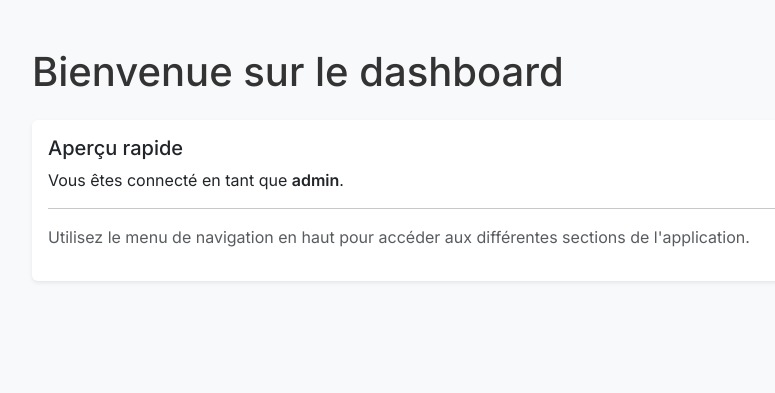
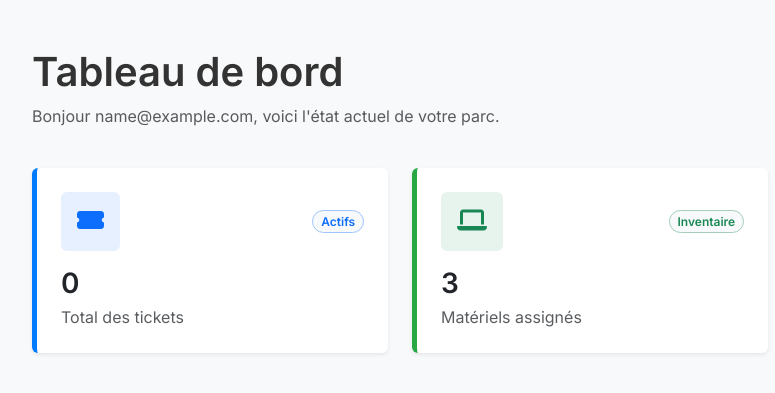
Before and after one commit to seyli01/PHP_cours, a PHP site: page /Glpi_final/app/index.php in a window 1280 px wide. Shown: the part 56-449 px from the top of the page, without its empty margins (50-825 px from the left). Run offline with PHP 8.4, Linux system fonts and the light colour scheme; the visitor is signed in with stand-in values (Sample User, id 1); data comes from the database, SQL or seed files in the repository; data that the repository does not hold is empty.

Commit message:
fix final

```diff
--- a/Glpi_final/app/equipement/equipment.php
+++ b/Glpi_final/app/equipement/equipment.php
@@ -1,7 +1,7 @@
 <?php
 
-require_once '../../db.php';
-require_once '../../utils.php';
+require_once __DIR__ . '/../../db.php';
+require_once __DIR__ . '/../../utils.php';
 
 //fonction pour ajouter
 function handle_add_equipment($mysqli)
--- a/Glpi_final/app/incidents/index.php
+++ b/Glpi_final/app/incidents/index.php
@@ -3,6 +3,8 @@
 require_once '../../utils.php';
 require_once '../equipement/equipment.php';
 require_once 'incidents.php';
+
+safe_guarded_route();
 
 $user_info = who_am_i();
 $mes_equipements = get_equipements_by_user($mysqli, $user_info['id']);
--- a/Glpi_final/app/index.php
+++ b/Glpi_final/app/index.php
@@ -1,8 +1,31 @@
 <?php
-require_once '../utils.php';
+require_once __DIR__ . '/../utils.php';
+require_once __DIR__ . '/../db.php';
+require_once __DIR__ . '/incidents/incidents.php';
+require_once __DIR__ . '/equipement/equipment.php';
+
 safe_guarded_route(); //protection contre du coup tentative dacces par url
 
 $user_info = who_am_i(); // admin, tech ou utilisateur lambda
+
+// 1. Nombre de tickets (selon le rôle)
+$incidents_visibles = get_incidents_for_user($mysqli, $user_info);
+$nb_tickets = count($incidents_visibles);
+
+// 2. Nombre de matériels (selon le rôle)
+$nb_materiels = 0;
+if ($user_info['role'] === 'administrateur') {
+    $nb_materiels = count(get_all_equipments($mysqli));
+} else {
+    // Tech et User voient ce qui leur est assigné
+    $nb_materiels = get_equipment_count_by_user($mysqli, $user_info['id']);
+}
+
+// 3. Nombre d'utilisateurs (Admin seulement)
+$nb_users = 0;
+if ($user_info['role'] === 'administrateur') {
+    $nb_users = count(get_all_users($mysqli));
+}
 
 ?>
 <!DOCTYPE html>
@@ -14,7 +37,7 @@ $user_info = who_am_i(); // admin, tech ou utilisateur lambda
     <title>Dashboard - GLPI Final</title>
     <!-- Bootstrap CSS -->
     <link href="https://cdn.jsdelivr.net/npm/bootstrap@5.3.2/dist/css/bootstrap.min.css" rel="stylesheet">
-    <!-- Font Awesome for Icons (Optional but nice) -->
+    <!-- Font Awesome for Icons -->
     <link rel="stylesheet" href="https://cdnjs.cloudflare.com/ajax/libs/font-awesome/6.4.2/css/all.min.css">
     <!-- Custom CSS -->
     <link rel="stylesheet" href="../app.css">
@@ -39,14 +62,14 @@ $user_info = who_am_i(); // admin, tech ou utilisateur lambda
                     </li>
                     <?php if ($user_info && $user_info['isAdmin']): ?>
                         <li class="nav-item">
-                            <a class="nav-link" href="../app/equipement/index.php">Gestion Matériels</a>
+                            <a class="nav-link" href="equipement/index.php">Gestion Matériels</a>
                         </li>
                         <li class="nav-item">
-                            <a class="nav-link" href="../app/utilisateurs/index.php">Gestion Utilisateurs</a>
+                            <a class="nav-link" href="utilisateurs/index.php">Gestion Utilisateurs</a>
                         </li>
                     <?php endif; ?>
                     <li class="nav-item">
-                        <a class="nav-link" href="../app/incidents/index.php">Incidents</a>
+                        <a class="nav-link" href="incidents/index.php">Incidents</a>
                     </li>
                 </ul>
                 <div class="d-flex align-items-center">
@@ -62,22 +85,71 @@ $user_info = who_am_i(); // admin, tech ou utilisateur lambda
 
     <!-- Main Content -->
     <div class="container mt-5">
-        <div class="row">
+        <div class="row mb-4">
             <div class="col-12">
-                <h1 class="mb-4">Bienvenue sur le dashboard</h1>
-                <div class="card shadow-sm border-0">
-                    <div class="card-body">
-                        <h5 class="card-title">Aperçu rapide</h5>
-                        <p class="card-text">Vous êtes connecté en tant que
-                            <strong><?php echo htmlspecialchars($user_info['role'] ?? 'utilisateur'); ?></strong>.
-                        </p>
-                        <hr>
-                        <p class="text-muted">Utilisez le menu de navigation en haut pour accéder aux différentes
-                            sections de l'application.</p>
+                <h1 class="fw-bold">Tableau de bord</h1>
+                <p class="text-muted">Bonjour <?= htmlspecialchars($user_info['email']) ?>, voici l'état actuel de votre
+                    parc.</p>
+            </div>
+        </div>
+
+        <!-- Cartes Statistiques -->
+        <div class="row row-cols-1 row-cols-md-3 g-4 mb-5">
+            <!-- Carte Tickets -->
+            <div class="col">
+                <div class="card h-100 border-0 shadow-sm" style="border-left: 5px solid #007bff !important;">
+                    <div class="card-body p-4">
+                        <div class="d-flex justify-content-between align-items-center mb-3">
+                            <div class="bg-primary bg-opacity-10 p-3 rounded">
+                                <i class="fa-solid fa-ticket-alt text-primary fs-4"></i>
+                            </div>
+                            <span
+                                class="badge bg-light text-primary border border-primary-subtle rounded-pill">Actifs</span>
+                        </div>
+                        <h3 class="card-title fw-bold mb-1"><?= $nb_tickets ?></h3>
+                        <p class="card-text text-muted mb-0">Total des tickets</p>
                     </div>
                 </div>
             </div>
+
+            <!-- Carte Matériels -->
+            <div class="col">
+                <div class="card h-100 border-0 shadow-sm" style="border-left: 5px solid #28a745 !important;">
+                    <div class="card-body p-4">
+                        <div class="d-flex justify-content-between align-items-center mb-3">
+                            <div class="bg-success bg-opacity-10 p-3 rounded">
+                                <i class="fa-solid fa-laptop text-success fs-4"></i>
+                            </div>
+                            <span
+                                class="badge bg-light text-success border border-success-subtle rounded-pill">Inventaire</span>
+                        </div>
+                        <h3 class="card-title fw-bold mb-1"><?= $nb_materiels ?></h3>
+                        <p class="card-text text-muted mb-0">Matériels assignés</p>
+                    </div>
+                </div>
+            </div>
+
+            <!-- Carte Utilisateurs (Uniquement Admin) -->
+            <?php if ($user_info['role'] === 'administrateur'): ?>
+                <div class="col">
+                    <div class="card h-100 border-0 shadow-sm" style="border-left: 5px solid #ffc107 !important;">
+                        <div class="card-body p-4">
+                            <div class="d-flex justify-content-between align-items-center mb-3">
+                                <div class="bg-warning bg-opacity-10 p-3 rounded">
+                                    <i class="fa-solid fa-users text-warning fs-4"></i>
+                                </div>
+                                <span
+                                    class="badge bg-light text-warning border border-warning-subtle rounded-pill">Comptes</span>
+                            </div>
+                            <h3 class="card-title fw-bold mb-1"><?= $nb_users ?></h3>
+                            <p class="card-text text-muted mb-0">Utilisateurs inscrits</p>
+                        </div>
+                    </div>
+                </div>
+            <?php endif; ?>
         </div>
+
+
     </div>
 
     <!-- Bootstrap JS Bundle -->
```
